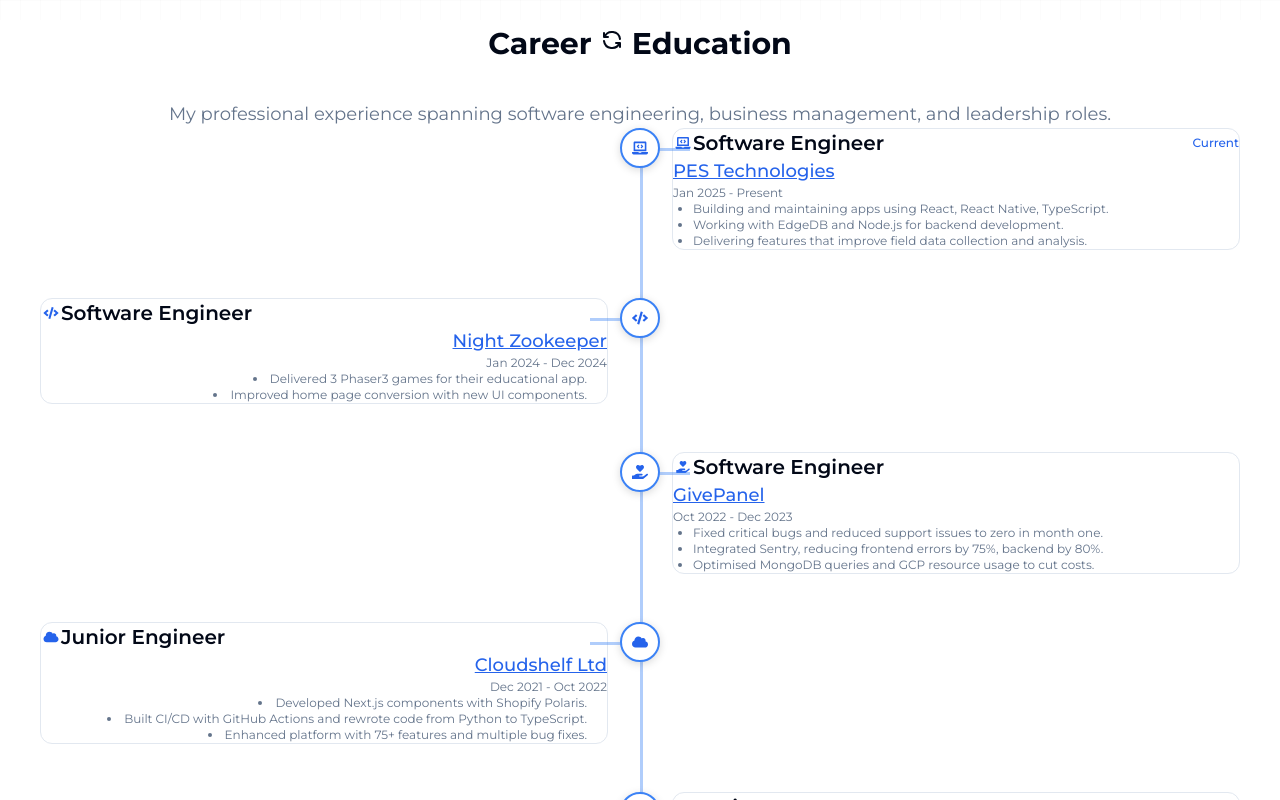
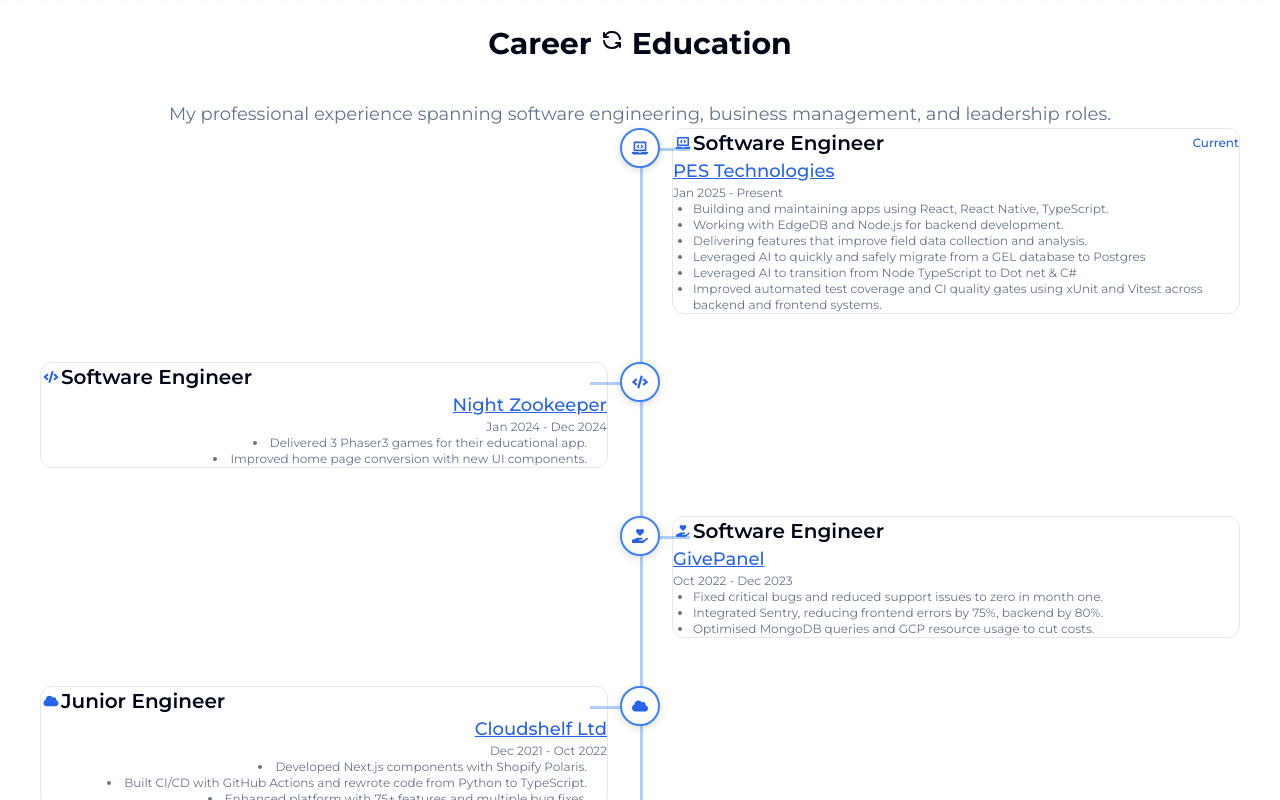
Before and after one commit to miskhill/portfolio2025, a React (Vite) app: page / in a window 1280 px wide. Shown: the part 780-1580 px from the top of the page. Built offline with nearby package versions, Linux system fonts and the light colour scheme.

Commit message:
Updates experience details with recent achievements
Enhances experience description to showcase recent accomplishments.
Highlights successful AI-assisted database and tech stack migrations.
Details improvements in automated test coverage and CI quality gates.

```diff
--- a/src/components/ExperienceSection.tsx
+++ b/src/components/ExperienceSection.tsx
@@ -26,7 +26,10 @@
     description: [
       "Building and maintaining apps using React, React Native, TypeScript.",
       "Working with EdgeDB and Node.js for backend development.",
-      "Delivering features that improve field data collection and analysis."
+      "Delivering features that improve field data collection and analysis.",
+      "Leveraged AI to quickly and safely migrate from a GEL database to Postgres",
+      "Leveraged AI to transition from Node TypeScript to Dot net & C#",
+      "Improved automated test coverage and CI quality gates using xUnit and Vitest across backend and frontend systems."
     ]
   },
   {
```
